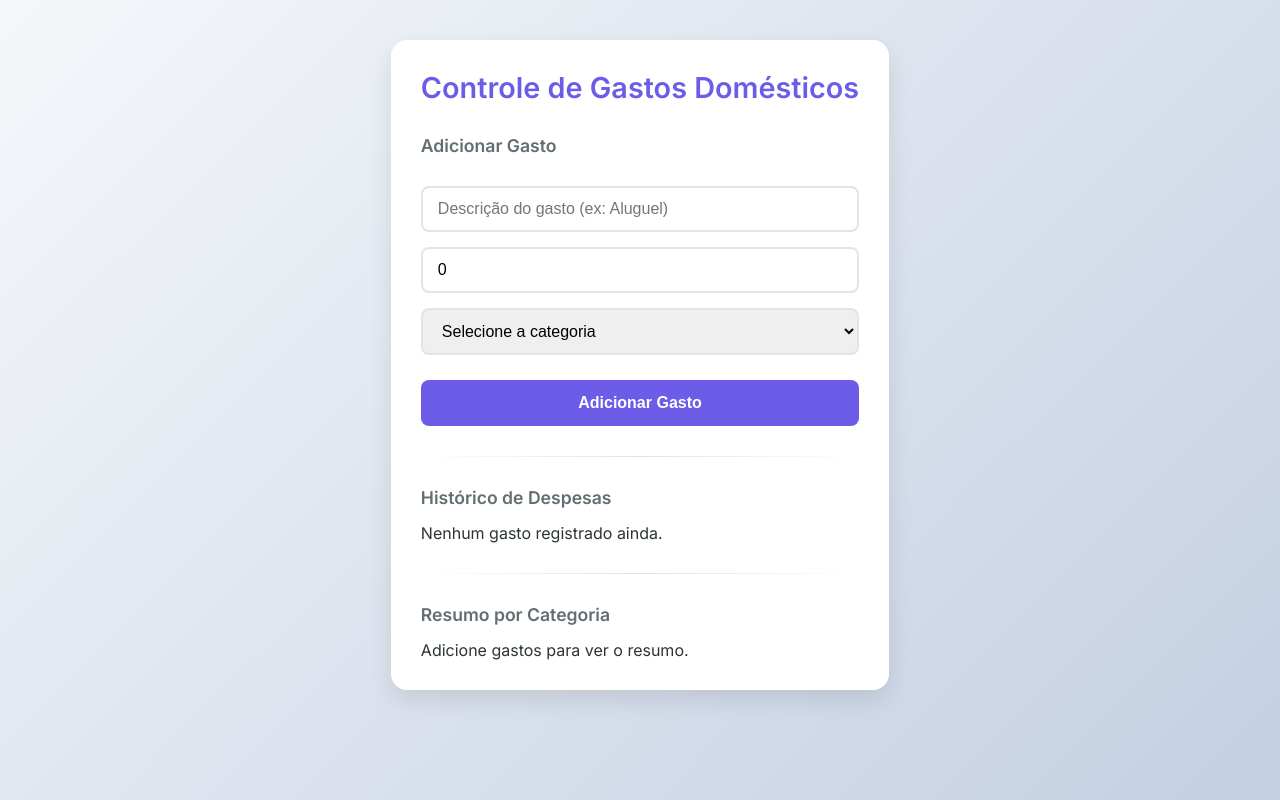
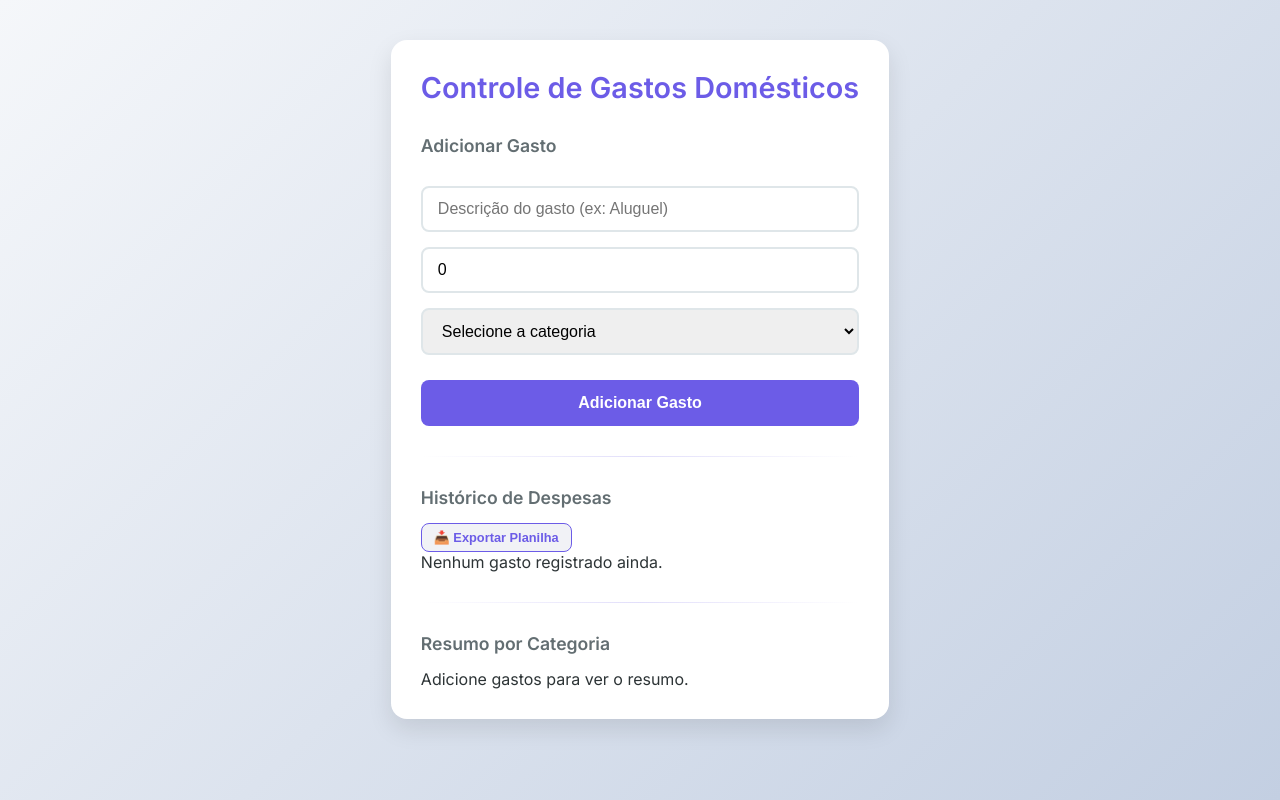
Before and after one commit to Laura-Xaraba/controle-gastos-domesticos, an Angular app: page / in a window 1280 px wide. Built offline with nearby package versions, Linux system fonts and the light colour scheme.

Commit message:
feat: add CSV export functionality and enhance expense list header layout

```diff
--- a/src/app/app.css
+++ b/src/app/app.css
@@ -99,6 +99,27 @@ hr {
     margin: 30px 0;
 }
 
+.header-listagem {
+    display: flex;
+    justify-content: space-between;
+    align-items: center;
+    margin-bottom: 10px;
+}
+
+.btn-exportar {
+    background-color: #f1f2f6;
+    color: #6c5ce7;
+    padding: 6px 12px;
+    font-size: 0.8rem;
+    margin-top: 0;
+    border: 1px solid #6c5ce7;
+}
+
+.btn-exportar:hover {
+    background-color: #6c5ce7;
+    color: white;
+}
+
 table {
     width: 100%;
     border-collapse: separate;
--- a/src/app/app.html
+++ b/src/app/app.html
@@ -32,7 +32,12 @@
   <hr/>
 
   <section class="lista-gastos">
-    <h3>Histórico de Despesas</h3>
+    <div class="header-lista">
+      <h3>Histórico de Despesas</h3>
+      <button (click)="exportarCSV()" class="btn-exportar" title="Exportar para Excel">
+        📥 Exportar Planilha
+      </button>
+    </div>
 
     @if (listaGastos().length > 0) {
       <div class="table-card">
--- a/src/app/app.ts
+++ b/src/app/app.ts
@@ -84,4 +84,29 @@ export class AppComponent implements OnInit {
       total: resumo[key]
     }));
   });
-};
+
+  // Método para exportar os gastos em formato CSV
+  exportarCSV() {
+    if (this.listaGastos().length === 0) return alert('Não há gastos para exportar.');
+
+    // Cabeçalho do CSV
+    const cabecalho = 'Descrição,Valor,Categoria\n';
+
+    // Linhas de dados
+    const linhas = this.listaGastos().map(g =>
+      `${g.descricao},${g.valor},${g.categoria}`
+    ).join('\n');
+
+    // Criação do blob e link para download
+    const blob = new Blob([cabecalho + linhas], { type: 'text/csv;charset=utf-8;' });
+    const link = document.createElement('a');
+    const url = URL.createObjectURL(blob);
+
+    link.setAttribute('href', url);
+    link.setAttribute('download', 'meus-gastos.csv');
+    link.style.visibility = 'hidden';
+    document.body.appendChild(link);
+    link.click();
+    document.body.removeChild(link);
+  }
+}
```
